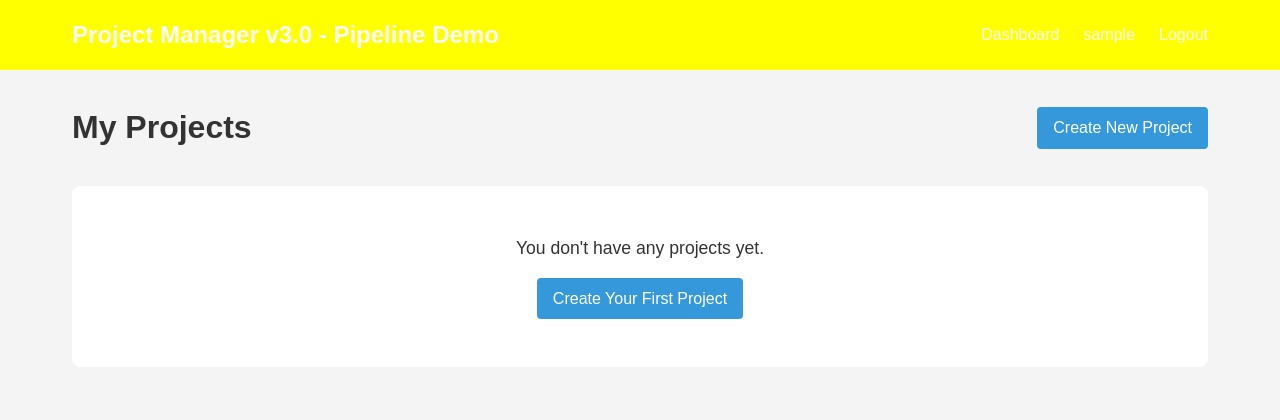
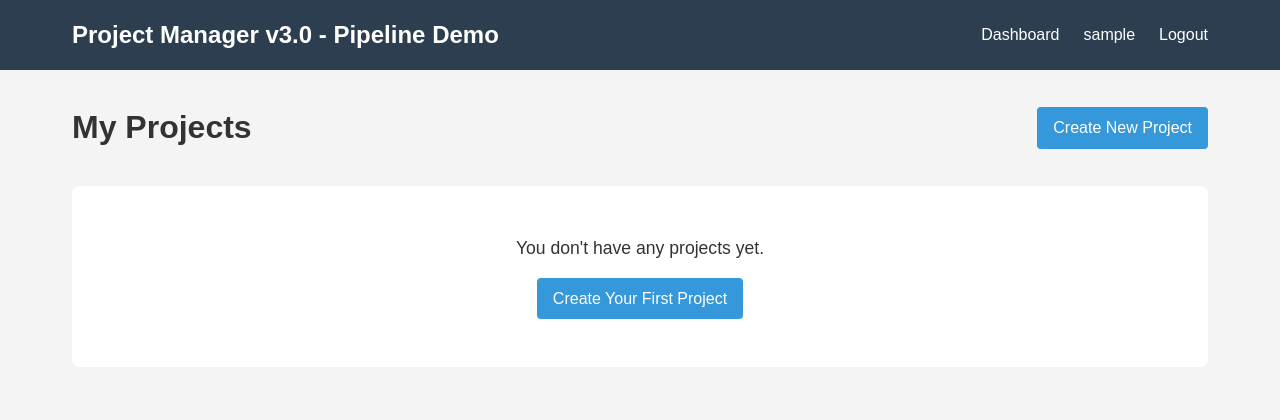
Before and after one commit to ruvxn/SDE-TASK-APP, a Flask app: page /dashboard in a window 1280 px wide. Shown: the top 420 px of the page. Run offline with Flask 3, Linux system fonts and the light colour scheme; the visitor is signed in with stand-in values (Sample User, id 1); data that the repository does not hold is empty.

Commit message:
update nav bg to original

```diff
--- a/static/css/style.css
+++ b/static/css/style.css
@@ -14,7 +14,7 @@ body {
 
 /* Navigation */
 nav {
-    background-color: #FFFF00;;
+    background-color: #2c3e50;
     color: white;
     padding: 1rem 0;
 }
```
